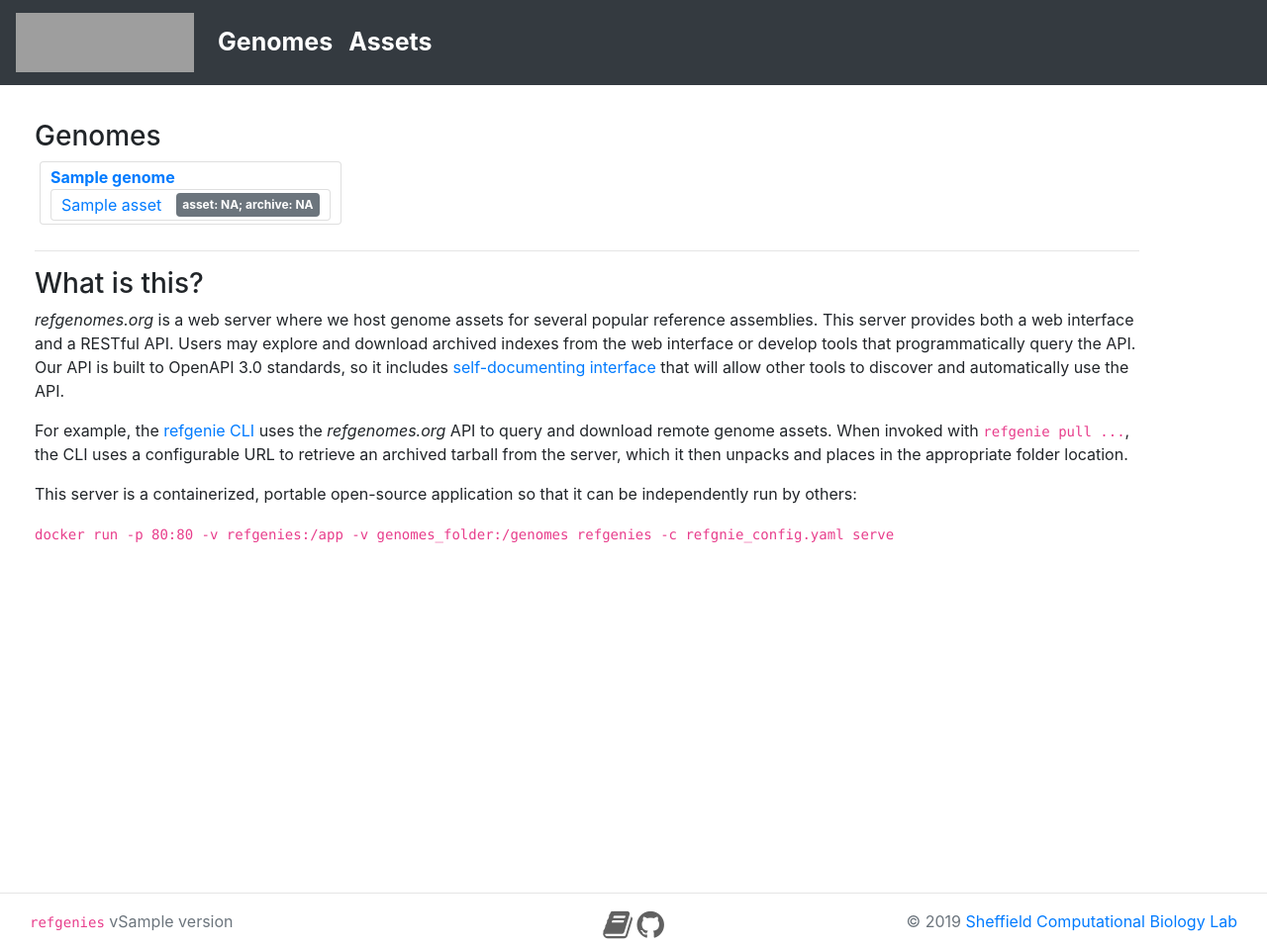
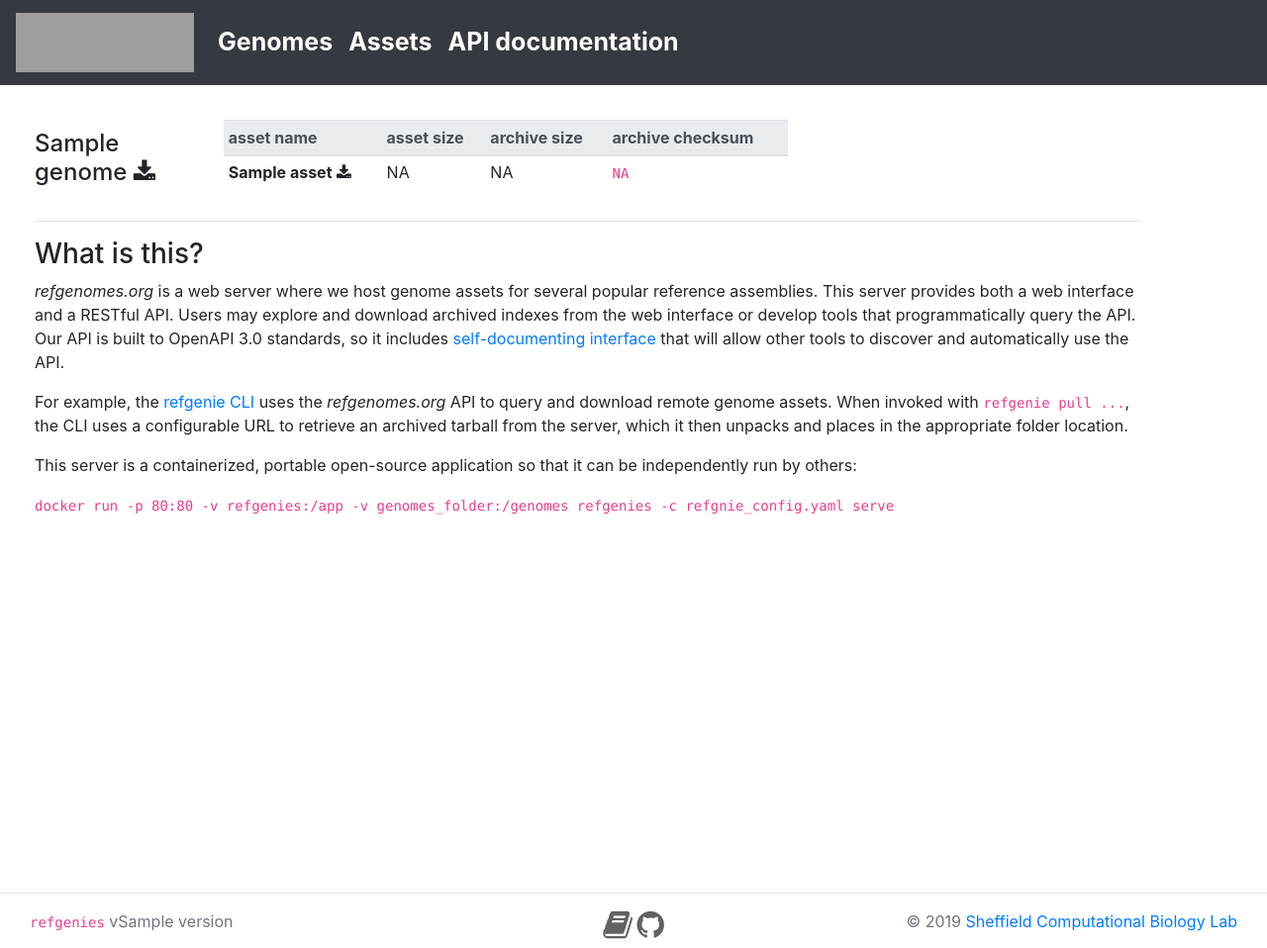
Before and after one commit to refgenie/refgenieserver, a FastAPI app: template refgenies/templates/index.html in a window 1280 px wide. Shown: the whole page at 99% size. Run offline with FastAPI, Linux system fonts and the light colour scheme; the template is opened without the code that fills it: most values are stand-ins (such as "Sample title", 1, 10 or a date in 2020); parts of the project's set-up code (start-up, migrations or seed data) failed here and were passed over; some libraries are stand-ins or nearby versions; grey boxes are pictures that could not be loaded.

Commit message:
represent data as a table, add API docs link; closes #10

```diff
--- a/refgenies/static/style.css
+++ b/refgenies/static/style.css
@@ -14,6 +14,7 @@ body {
 
 #wrap {
   min-height: 100%;
+  min-width: 800px;
   padding: 20px;
 }
 
@@ -46,24 +47,6 @@ body {
 .divider-vertical {
   margin-top:15px;
   /*margin-bottom:15px;*/
-}
-
-th.footer {
-  font-size:12px;
-  padding: 3px;
-  font-weight: bold;
-  text-align: center;
-  background-color: #464c56;
-  color: white
-}
-
-td.footer {
-  font-size:12px;
-  padding: 3px;
-  text-align: center;
-  color: #464c56;
-  font-weight: bold;
-  font-family: Courier New
 }
 
 code.footer {
@@ -126,18 +109,21 @@ div#navbar_links {
   display: flex;
 }
 
-.list-group-item {
-  padding: 3px 10px
+table#asset_table{
+    width: auto;
+    min-width: 570px;
 }
 
-.list-group {
-  margin-left: 5px; margin-bottom: 10px;
-  display: inline-block;
+h4#genome_title{
+    cursor: pointer;
+    min-width: 100px;
 }
 
-#file_size {
-    float:right;
-    margin-left:15px;
-    line-height:unset;
-    padding: .25em .5em;
+div.col-2#genome_title{
+    min-width: 110px;
+    max-width: 200px;
 }
+
+div.col-10#asset_table{
+    min-width: 600px;
+}
--- a/refgenies/templates/index.html
+++ b/refgenies/templates/index.html
@@ -1,11 +1,21 @@
 {% extends "template.html" %}
 {% block title %}Index{% endblock %}
 {% block content %}
-<h3>Genomes</h3>
-<ul class="list-group">
 {% for genome_name, assets in genomes.items() %}
-    <li class="list-group-item"><a href="/genome/{{ genome_name }}"><b>{{ genome_name }}</b></a>
-        <ul>
+<div class="row align-items-center">
+    <div class="col-2" id="genome_title">
+        <h4 id="genome_title" onclick="location.href='/genome/{{ genome_name }}'">{{ genome_name }} <i class="fa fa-download" aria-hidden="true"></i></h4>
+    </div>
+    <div class="col-10" id="asset_table">
+        <table class="table table-sm" id="asset_table">
+            <thead class="thead-light">
+                <tr>
+                    <th scope="col">asset name</th>
+                    <th scope="col">asset size</th>
+                    <th scope="col">archive size</th>
+                    <th scope="col">archive checksum</th>
+                </tr>
+            </thead>
             {% for asset in assets %}
                 {% if not rgc[genome_name][asset]["asset_size"]|length %}
                     {% set asset_size = 'NA' %}
@@ -17,12 +27,26 @@
                 {% else %}
                     {% set archive_size = rgc[genome_name][asset]["archive_size"] %}
                 {% endif %}
-                <li class="list-group-item"><a href="/asset/{{ genome_name }}/{{ asset }}/archive">{{ asset }}</a><span id='file_size' class="badge badge-secondary">asset: {{ asset_size }}; archive: {{ archive_size }}</span></li>
+                {% if not rgc[genome_name][asset]["archive_checksum"]|length %}
+                    {% set archive_checksum = 'NA' %}
+                {% else %}
+                    {% set archive_checksum = rgc[genome_name][asset]["archive_checksum"] %}
+                {% endif %}
+                <tbody>
+                    <tr>
+                        <td style="cursor:pointer" onclick="location.href='/asset/{{ genome_name }}/{{ asset }}/archive'">
+                            <b>{{ asset }}</b> <i class="fa fa-download" aria-hidden="true"></i>
+                        </td>
+                        <td>{{ asset_size }} </td>
+                        <td>{{ archive_size }}</td>
+                        <td><code>{{ archive_checksum }}</code></td>
+                    </tr>
+                </tbody>
             {% endfor %}
-        </ul>
-    </li>
+        </table>
+    </div>
+</div>
 {% endfor %}
-</ul>
 <hr class="featurette-divider">
 <h3>What is this?</h3>
 <p><i>refgenomes.org</i> is a web server where we host genome assets for several popular reference assemblies.
--- a/refgenies/templates/navbar.html
+++ b/refgenies/templates/navbar.html
@@ -13,6 +13,9 @@
 			<li class="nav-item active">
 				<a class="nav-link" href="/assets"><b>Assets</b></a>
 			</li>
+			<li class="nav-item active">
+				<a class="nav-link" href="/docs"><b>API documentation</b></a>
+			</li>
 		</ul>
 	</div>
 </nav>
```
